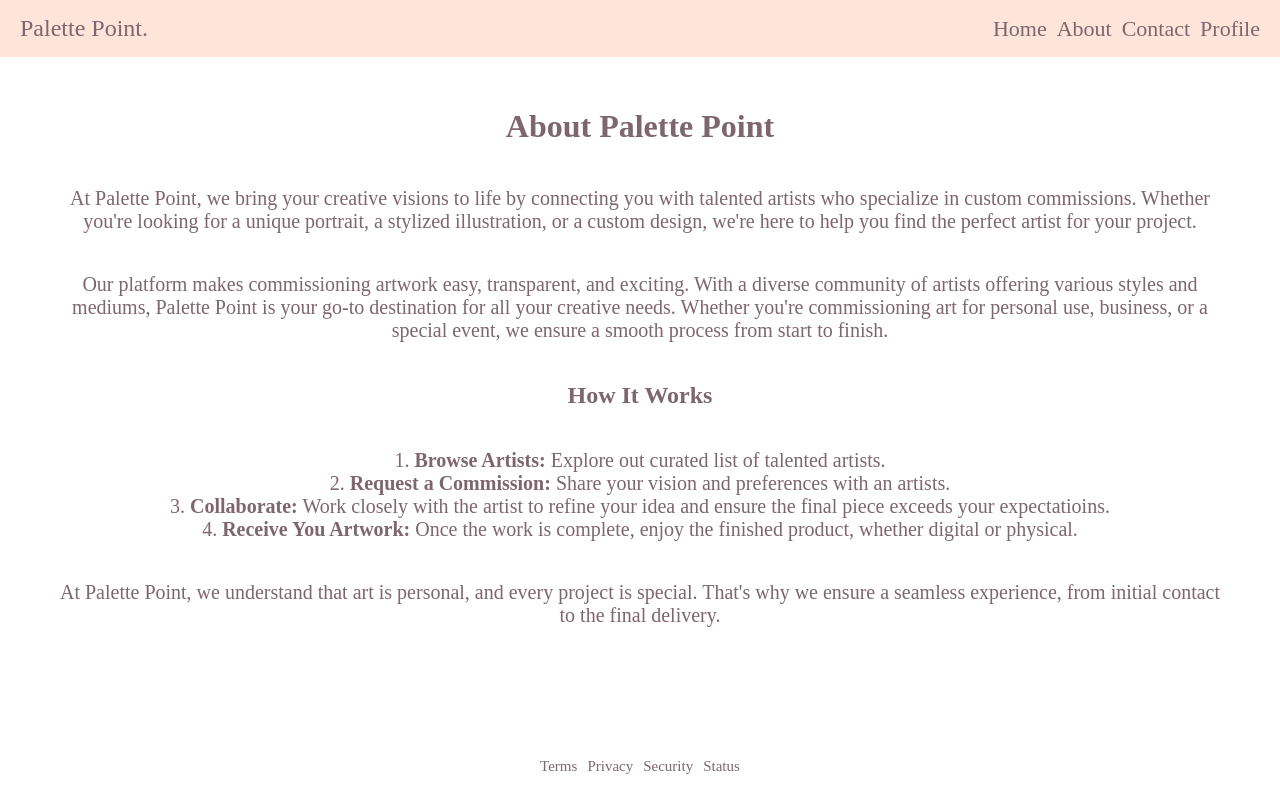
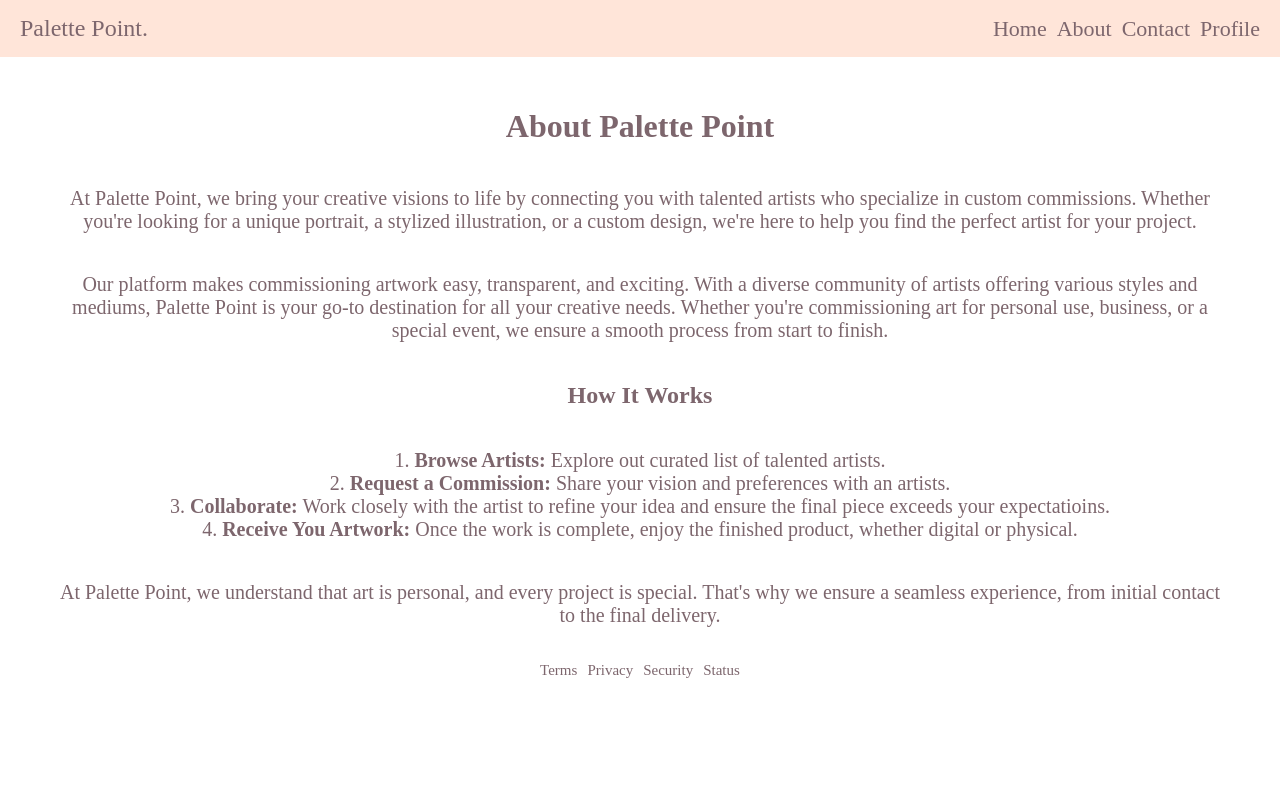
Before and after one commit to vle04/cs20, a PHP site: page /hw2/about.html in a window 1280 px wide. Run offline with PHP 8.4, Linux system fonts and the light colour scheme.

Commit message:
Update styles.css

```diff
--- a/hw2/styles.css
+++ b/hw2/styles.css
@@ -1,7 +1,7 @@
 html, body {
   margin: 0;
   display: flex;
-  height: 100%;
+  height: auto;
   flex-direction: column;
 }
 header {
```
